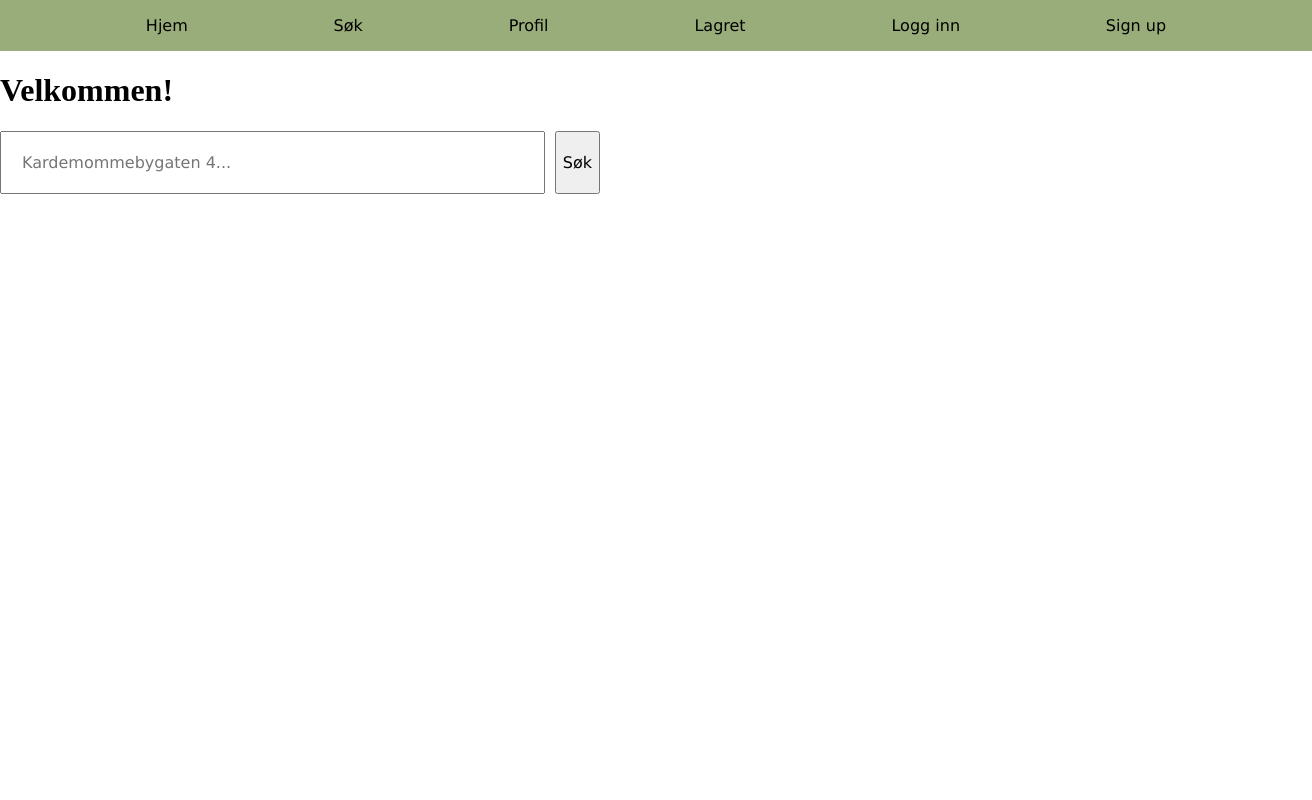
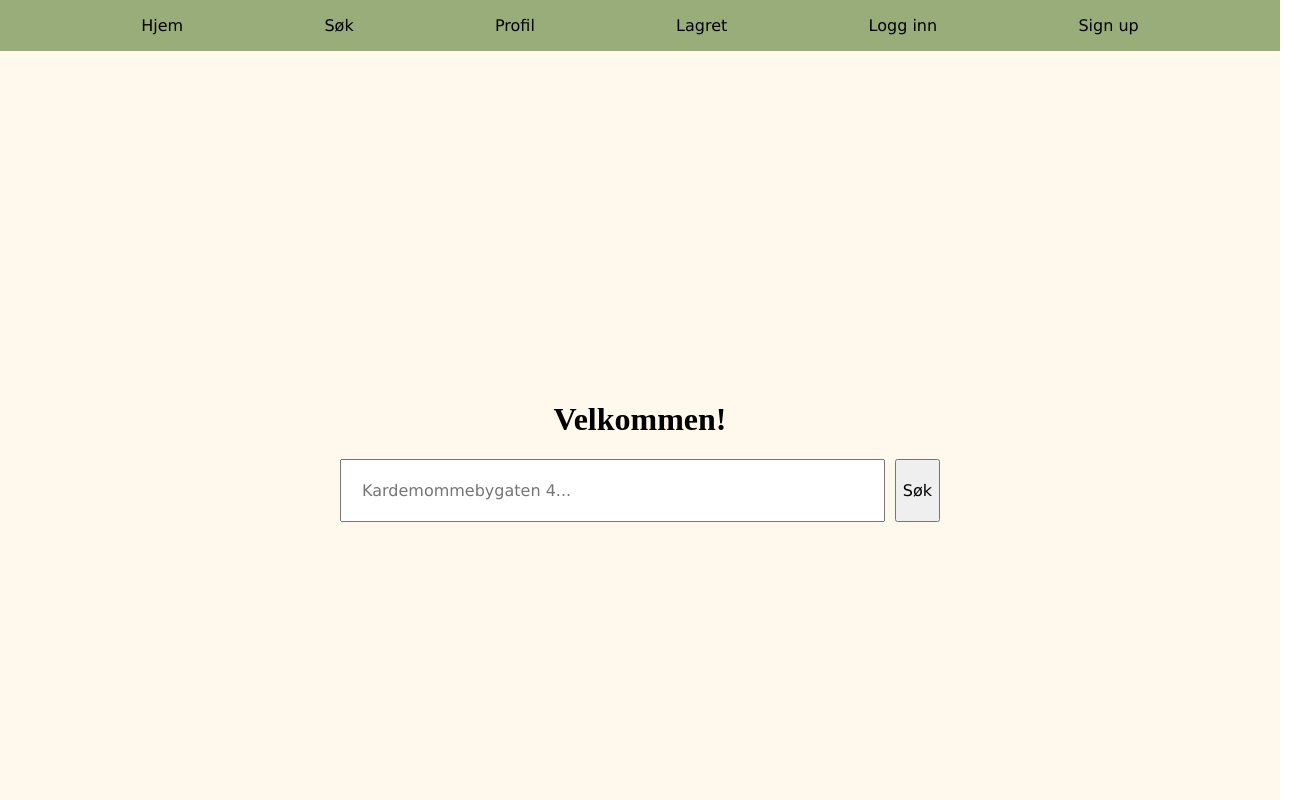
Before and after one commit to irismonstad/studentbolig, a website: page public/index.html in a window 1280 px wide. Shown: the whole page, 1312 px wide, since content can reach past the window. Drawn offline with Linux system fonts and the light colour scheme; no server answers.

Commit message:
fikset css på index-side og fjernet overflow på brukerskjema

```diff
--- a/public/css/brukerskjema.css
+++ b/public/css/brukerskjema.css
@@ -8,6 +8,7 @@ body, html {
     height:100%;
     font-family: Verdana, Geneva, Tahoma, sans-serif;
     background-color: #FFF8EC;
+    overflow: hidden;
 }
 
 
--- a/public/css/index.css
+++ b/public/css/index.css
@@ -1,19 +1,29 @@
+* {
+    box-sizing: border-box; /* Hindrer overflow ved padding */
+}
+
+
 body, html {
     margin:0;
     padding:0;
     height:100%;
+    overflow: hidden;
 }
 
 label {
     display:none;
 }
 
-.innhold {
-    display:grid;
-    place-items: center;
+
+.main {
+    display:flex;
+    flex-direction: column;
+    justify-content: center;
+    align-items: center;
+    background-color: #FFF8EC;
+    min-height: 100%;
 }
 
-/* Gjør at størrelsen på input-feltet tar opp større bredde av skjermen */
 form {
     display: flex;
     gap: 10px;
```
